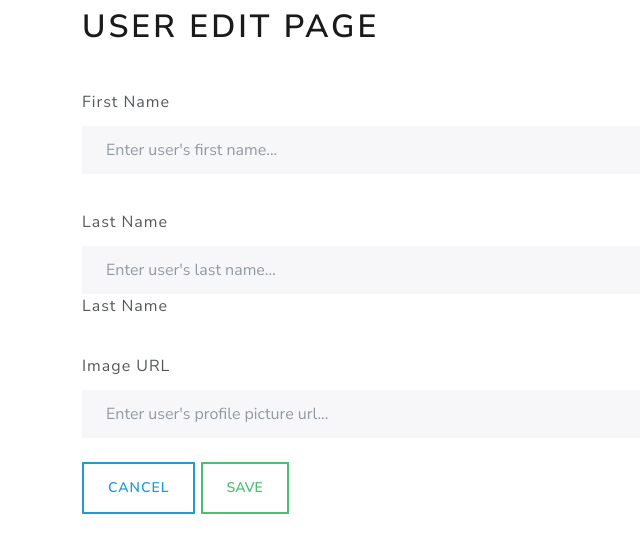
After one commit to bcdipesh/flask-blogly, a Flask app: template templates/edit_user.html in a window 1280 px wide. The commit adds this page. Shown: the top 553 px of the page, without its empty margins (0-640 px from the left). Run offline with Flask 3, Linux system fonts and the light colour scheme; the template is opened without the code that fills it, so the values that code supplies are empty; some libraries are stand-ins or nearby versions.

Commit message:
Implement edit user feature

```diff
--- a/app.py
+++ b/app.py
@@ -63,3 +63,29 @@ def create_user():
         db.session.refresh(new_user)
 
     return redirect(f"/users/{new_user.id}")
+
+
+@app.route("/users/<int:user_id>/edit")
+def edit_user_form(user_id):
+    """Display edit user form"""
+
+    user = User.query.get_or_404(user_id)
+
+    return render_template("edit_user.html", user=user)
+
+
+@app.route("/users/<int:user_id>/edit", methods=["POST"])
+def update_user(user_id):
+    """Update an existing user"""
+
+    user = User.query.get_or_404(user_id)
+    image_url = request.form["image-url"]
+    image_url = image_url if image_url else None
+
+    user.first_name = request.form["first-name"]
+    user.last_name = request.form["last-name"]
+    user.image_url = image_url
+
+    db.session.commit()
+
+    return redirect(f"/users/{user.id}")
--- /dev/null
+++ b/templates/edit_user.html
@@ -0,0 +1,32 @@
+{% extends 'base.html' %}
+
+{% block title %} | Edit User{% endblock %}
+
+{% block content %}
+<div class="container create-user pt-2">
+    <h1>User Edit Page</h1>
+
+    <form action="/users/{{user.id}}/edit" method="post">
+        <div class="form-group">
+            <label class="col-form-label mt-4" for="first-name">First Name</label>
+            <input class="form-control" type="text" name="first-name" id="first-name"
+                placeholder="Enter user's first name..." value="{{user.first_name}}" required>
+        </div>
+
+        <div class="form-group">
+            <label for="last-name" class="col-form-label mt-4">Last Name</label>
+            <input class="form-control" type="text" name="last-name" id="last-name"
+                placeholder="Enter user's last name..." value="{{user.last_name}}" required>Last Name
+        </div>
+
+        <div class="form-group">
+            <label for="image-url" class="col-form-label mt-4">Image URL</label>
+            <input class="form-control" type="url" name="image-url" id="image-url"
+                placeholder="Enter user's profile picture url..." value="{{user.image_url if user.image_url else ''}}">
+        </div>
+
+        <a class="btn btn-outline-info mt-4" href="/users/{{user.id}}">Cancel</a>
+        <button class="btn btn-outline-success mt-4" type="submit">Save</button>
+    </form>
+</div>
+{% endblock %}
--- a/templates/user_details.html
+++ b/templates/user_details.html
@@ -1,6 +1,6 @@
 {% extends 'base.html' %}
 
-{% block title %} | {{user.first_name}}'s details{% endblock %}
+{% block title %} | User details{% endblock %}
 
 {% block content %}
 <div class="container user-details pt-2">
@@ -12,8 +12,8 @@
         {% endif %}
         <div class="card-body">
             <h5>{{user.first_name}} {{user.last_name}}</h5>
-            <a class="btn btn-outline-info" href="/users/edit">Edit</a>
-            <a class="btn btn-outline-danger" href="/users/delete">Delete</a>
+            <a class="btn btn-outline-info" href="/users/{{user.id}}/edit">Edit</a>
+            <a class="btn btn-outline-danger" href="/users/{{user.id}}delete">Delete</a>
         </div>
     </div>
 
```
